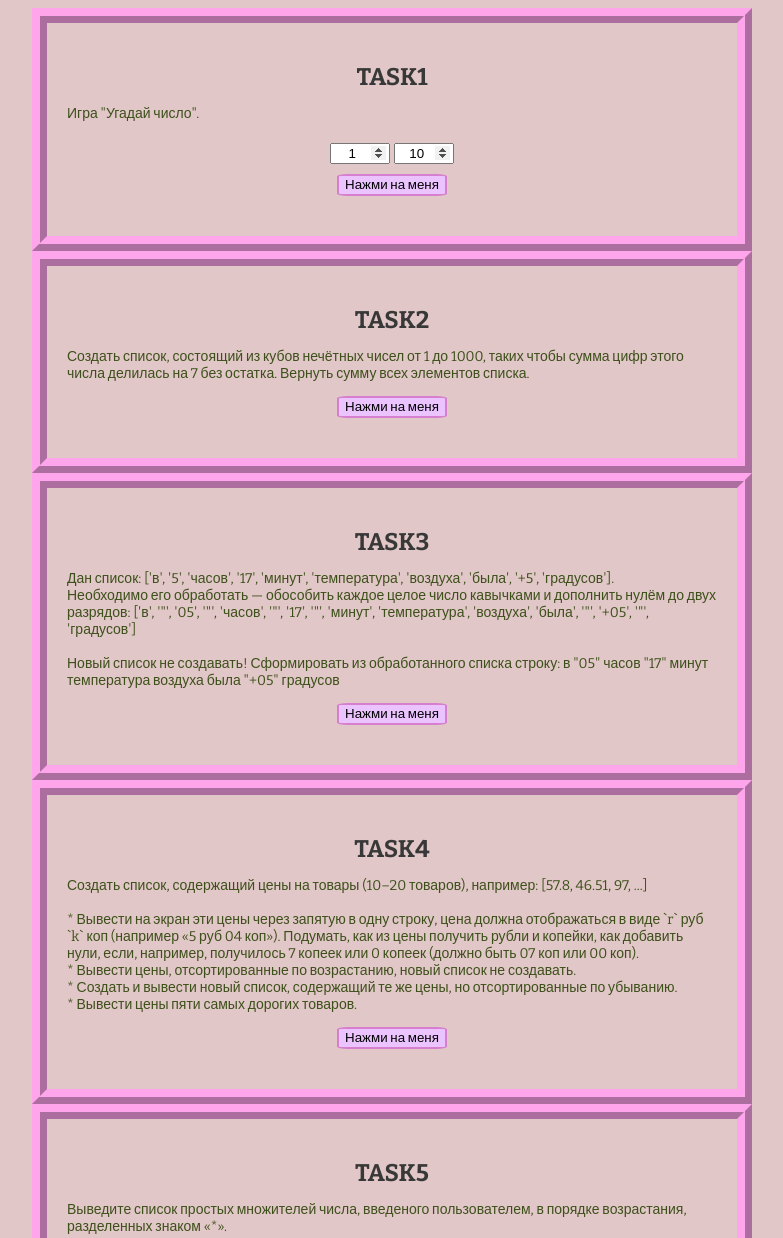
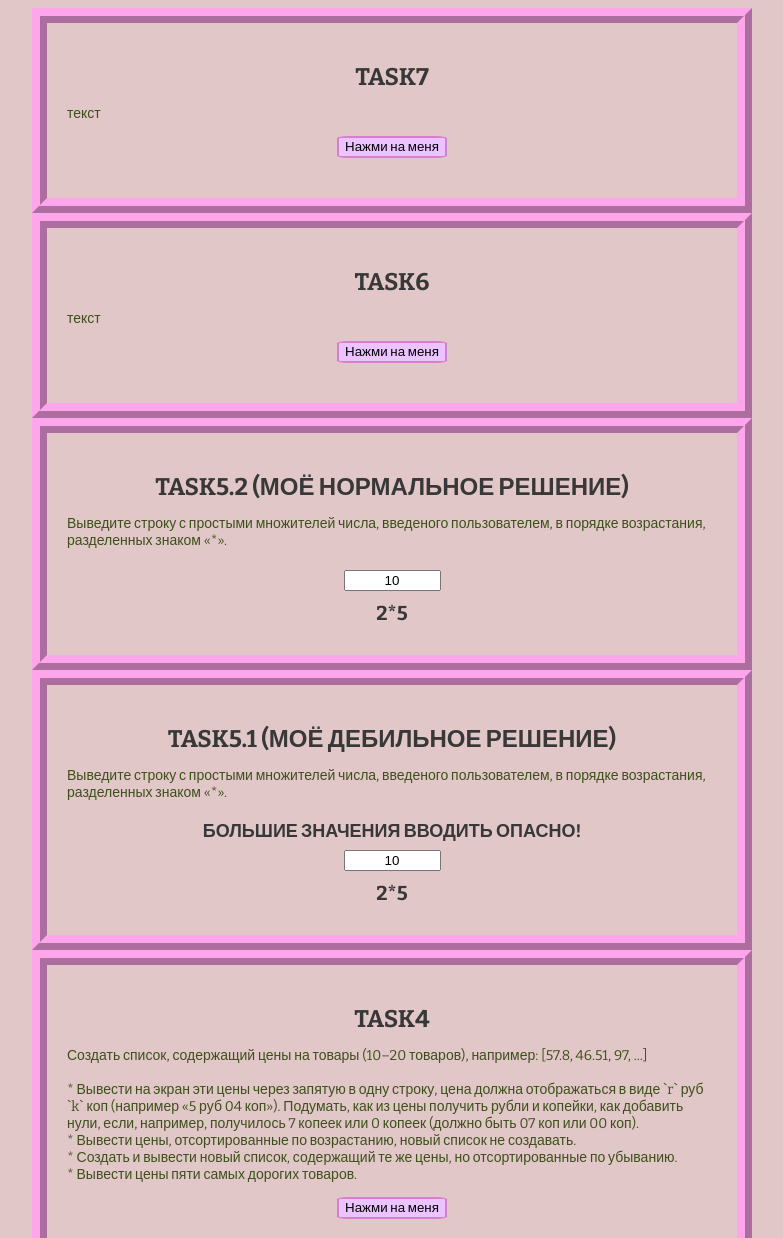
Before and after one commit to vipraiz/learningJavaScript_Page, a plain HTML site: page index.html in a window 1280 px wide. Shown: the top 1238 px of the page, without its empty margins (248-1031 px from the left). Drawn offline with nearby package versions, Linux system fonts and the light colour scheme.

Commit message:
added task5.2

```diff
--- a/index.html
+++ b/index.html
@@ -19,56 +19,56 @@
       <section class="side"></section>
       <section class="section">
         <div class="task">
-          <div class="task1">
-            task1
-            <p>Игра "Угадай число".</p>
+          <div class="task7">
+            task7
+            <p>текст</p>
           </div>
-          <div class="task1-inputs">
-            <input
-              type="number"
-              min="1"
-              max="9999"
-              value="1"
-              id="task1-minInput"
-            />
-            <input
-              type="number"
-              min="1"
-              max="9999"
-              value="10"
-              id="task1-maxInput"
-            />
-          </div>
-          <button class="task-btn task1-btn">Нажми на меня</button>
+          <button class="task-btn task7-btn">Нажми на меня</button>
         </div>
 
         <div class="task">
-          <div class="task2">
-            task2
-            <p>
-              Создать список, состоящий из кубов нечётных чисел от 1 до 1000,
-              таких чтобы сумма цифр этого числа делилась на 7 без остатка.
-              Вернуть сумму всех элементов списка.
-            </p>
+          <div class="task6">
+            task6
+            <p>текст</p>
           </div>
-          <button class="task-btn task2-btn">Нажми на меня</button>
+          <button class="task-btn task6-btn">Нажми на меня</button>
         </div>
 
         <div class="task">
-          <div class="task3">
-            task3
+          <div class="task5">
+            task5.2 (моё нормальное решение)
             <p>
-              Дан список: ['в', '5', 'часов', '17', 'минут', 'температура',
-              'воздуха', 'была', '+5', 'градусов']. <br />
-              Необходимо его обработать — обособить каждое целое число кавычками
-              и дополнить нулём до двух разрядов: ['в', '"', '05', '"', 'часов',
-              '"', '17', '"', 'минут', 'температура', 'воздуха', 'была', '"',
-              '+05', '"', 'градусов'] <br /><br />Новый список не создавать!
-              Сформировать из обработанного списка строку: в "05" часов "17"
-              минут температура воздуха была "+05" градусов
+              Выведите строку с простыми множителей числа, введеного
+              пользователем, в порядке возрастания, разделенных знаком «*».
             </p>
           </div>
-          <button class="task-btn task3-btn">Нажми на меня</button>
+          <input
+            type="number"
+            min="1"
+            max="999999999"
+            value="10"
+            id="task5-2-input"
+          />
+          <div class="task5-2-output"></div>
+        </div>
+
+        <div class="task">
+          <div class="task5">
+            task5.1 (моё дебильное решение)
+            <p>
+              Выведите строку с простыми множителей числа, введеного
+              пользователем, в порядке возрастания, разделенных знаком «*».
+            </p>
+            <span> большие значения вводить опасно! </span>
+          </div>
+          <input
+            type="number"
+            min="1"
+            max="999999999"
+            value="10"
+            id="task5-1-input"
+          />
+          <div class="task5-1-output"></div>
         </div>
 
         <div class="task">
@@ -93,23 +93,56 @@
         </div>
 
         <div class="task">
-          <div class="task5">
-            task5
+          <div class="task3">
+            task3
             <p>
-              Выведите список простых множителей числа, введеного пользователем,
-              в порядке возрастания, разделенных знаком «*».
+              Дан список: ['в', '5', 'часов', '17', 'минут', 'температура',
+              'воздуха', 'была', '+5', 'градусов']. <br />
+              Необходимо его обработать — обособить каждое целое число кавычками
+              и дополнить нулём до двух разрядов: ['в', '"', '05', '"', 'часов',
+              '"', '17', '"', 'минут', 'температура', 'воздуха', 'была', '"',
+              '+05', '"', 'градусов'] <br /><br />Новый список не создавать!
+              Сформировать из обработанного списка строку: в "05" часов "17"
+              минут температура воздуха была "+05" градусов
             </p>
           </div>
-          <input type="number" min="1" max="9999" value="10" id="task5-input" />
-          <button class="task-btn task5-btn">Нажми на меня</button>
+          <button class="task-btn task3-btn">Нажми на меня</button>
         </div>
 
         <div class="task">
-          <div class="task6">
-            task6
-            <p>текст</p>
+          <div class="task2">
+            task2
+            <p>
+              Создать список, состоящий из кубов нечётных чисел от 1 до 1000,
+              таких чтобы сумма цифр этого числа делилась на 7 без остатка.
+              Вернуть сумму всех элементов списка.
+            </p>
           </div>
-          <button class="task-btn task6-btn">Нажми на меня</button>
+          <button class="task-btn task2-btn">Нажми на меня</button>
+        </div>
+
+        <div class="task">
+          <div class="task1">
+            task1
+            <p>Игра "Угадай число".</p>
+          </div>
+          <div class="task1-inputs">
+            <input
+              type="number"
+              min="1"
+              max="9999"
+              value="1"
+              id="task1-minInput"
+            />
+            <input
+              type="number"
+              min="1"
+              max="9999"
+              value="10"
+              id="task1-maxInput"
+            />
+          </div>
+          <button class="task-btn task1-btn">Нажми на меня</button>
         </div>
       </section>
     </div>
--- a/javascript/task5.js
+++ b/javascript/task5.js
@@ -1,7 +1,8 @@
+// дебильное решение
 function getPrimeFactorsStr(value) {
-  let string = '';
-  let prime = 2;
-  let i;
+  let string = '',
+    prime = 2;
+  let divisor;
 
   while (value > 1) {
     if (value % prime == 0) {
@@ -9,13 +10,15 @@ function getPrimeFactorsStr(value) {
       string += `${prime}*`;
     } else {
       // получение следующего простого числа
-      i = null;
-      while (i != prime) {
-        ++prime;
-        i = 2;
-        while (i < prime) {
-          if (prime % i == 0) break;
-          ++i;
+      if (prime == 2) --prime; // для установки простого числа на 3 (далее будет только +=2)
+      divisor = null;
+      // делитель не может быть больше половины числа
+      while (divisor < prime / 2) {
+        prime += 2; // пропускаем четные значения
+        divisor = 3;
+        while (divisor < prime / 2) {
+          if (prime % divisor == 0) break;
+          divisor += 2;
         }
       }
     }
@@ -24,11 +27,37 @@ function getPrimeFactorsStr(value) {
   return string;
 }
 
-$('#task5-input').on('input', function () {
+// нормальное решение
+function primeFactors(value) {
+  let string = '',
+    divisor = 2;
+
+  while (value >= 2) {
+    if (value % divisor == 0) {
+      string += `${divisor}*`;
+      value = value / divisor;
+    } else {
+      ++divisor;
+    }
+  }
+  string = string.slice(0, -1);
+  return string;
+}
+
+$('#task5-1-input').on('input', function () {
   $(this).val((_i, v) => Math.max(this.min, Math.min(this.max, v)));
+  let value = Number($('#task5-1-input').val());
+  $('.task5-1-output').text(getPrimeFactorsStr(value));
 });
 
-$('.task5-btn').on('click', function () {
-  let value = Number($('#task5-input').val());
-  alert(getPrimeFactorsStr(value));
+$('#task5-2-input').on('input', function () {
+  $(this).val((_i, v) => Math.max(this.min, Math.min(this.max, v)));
+  let value = Number($('#task5-2-input').val());
+  $('.task5-2-output').text(primeFactors(value));
 });
+
+let value1 = Number($('#task5-1-input').val());
+$('.task5-1-output').text(getPrimeFactorsStr(value1));
+
+let value2 = Number($('#task5-2-input').val());
+$('.task5-2-output').text(primeFactors(value2));
--- a/style.css
+++ b/style.css
@@ -40,6 +40,10 @@ input {
   user-select: none;
 }
 
+.task span {
+  font-size: 18px;
+}
+
 .task p {
   user-select: text;
   text-align: left;
@@ -76,3 +80,10 @@ input {
   -webkit-appearance: none;
   margin: 0;
 }
+
+.task5-1-output,
+.task5-2-output {
+  padding-top: 10px;
+  font-size: 20px;
+  user-select: all;
+}
```
